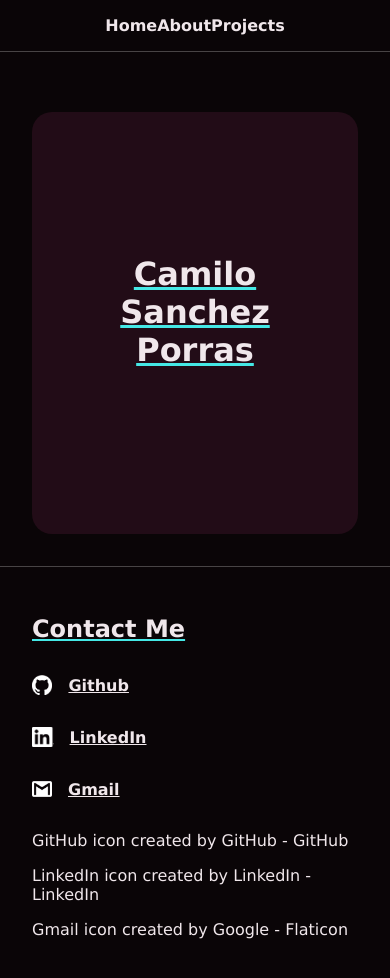
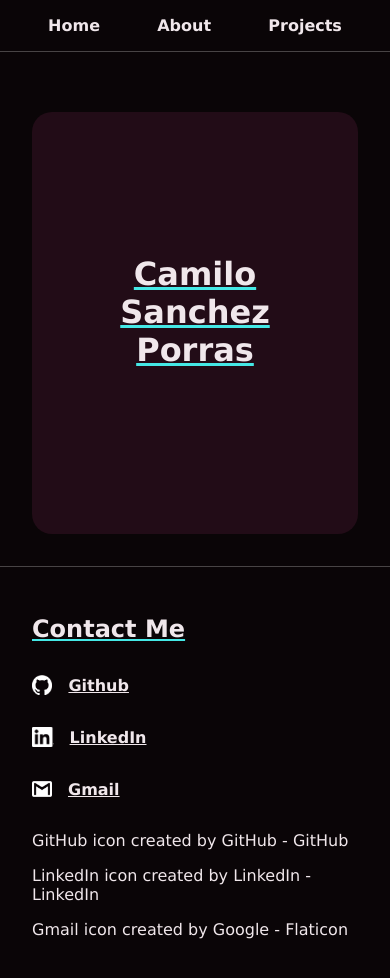
Before and after one commit to CamiloSanPor/csci3172-portfolio, a React (Vite) app: page / in a window 390 px wide. Shown: the top 978 px of the page. Built offline with nearby package versions, Linux system fonts and the light colour scheme.

Commit message:
replaced section with div

```diff
--- a/src/components/header/Header.css
+++ b/src/components/header/Header.css
@@ -9,7 +9,7 @@ nav {
 	background-color: var(--background);
 }
 
-nav section {
+nav div {
 	display: flex;
 	padding: 0rem 3rem;
 }
@@ -27,7 +27,6 @@ nav a:hover {
 }
 
 @media only screen and (max-width: 426px) {
-
 	nav {
 		margin: 0;
 		padding: 1rem 0;
@@ -39,11 +38,10 @@ nav a:hover {
 		padding: 0;
 	}
 
-	nav section {
+	nav div {
 		width: 90vw;
 		padding: 0;
 		margin: 0;
 		justify-content: space-around;
 	}
-
 }
```
